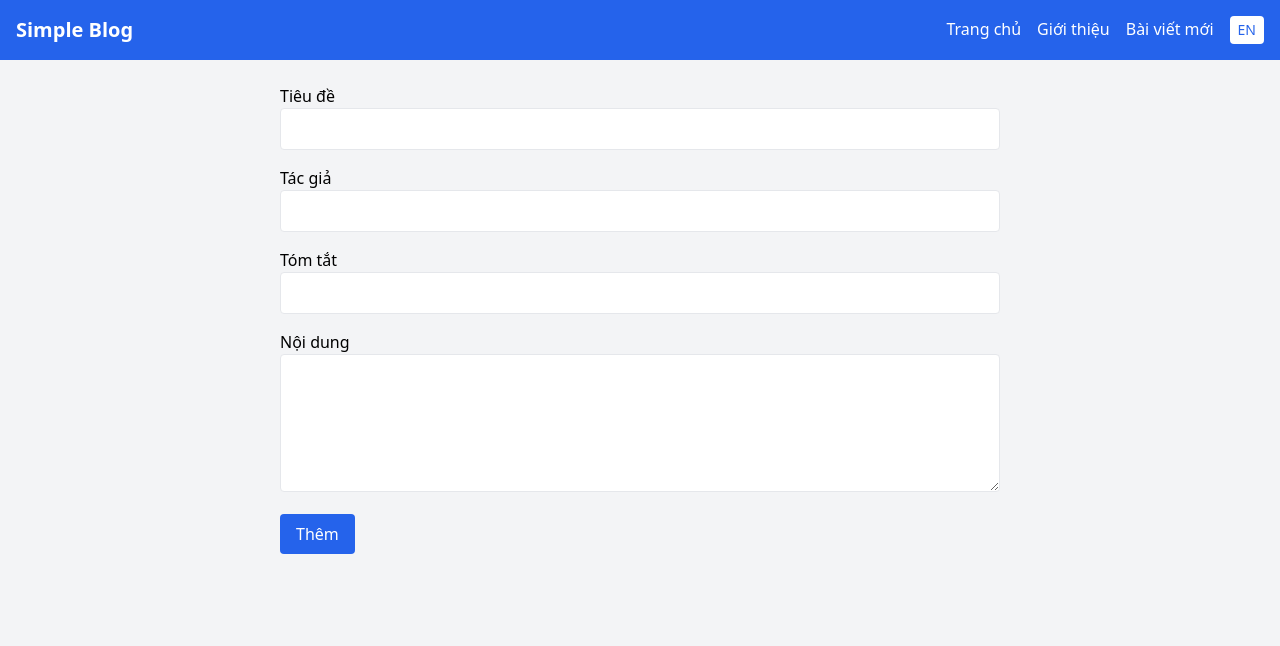
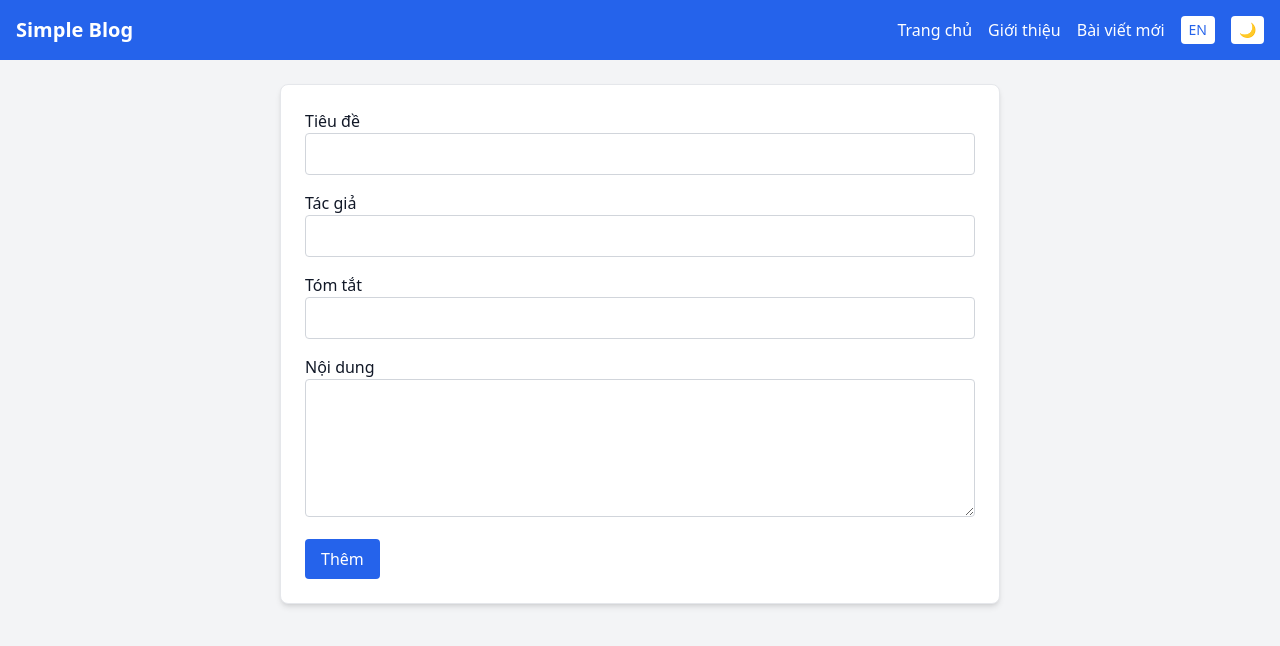
Before and after one commit to letungbaoan/ThucHanhReactJs, a React (Vite) app: page /new-post in a window 1280 px wide. Shown: the top 646 px of the page. Built offline with nearby package versions, Linux system fonts and the light colour scheme.

Commit message:
Module 9

```diff
--- a/src/App.tsx
+++ b/src/App.tsx
@@ -43,7 +43,7 @@ const App: React.FC = () => {
   return (
     <Router>
       <ToastContainer position='top-right' autoClose={3000} />
-      <div className='min-h-screen bg-gray-100'>
+      <div className='min-h-screen bg-gray-100 text-black dark:bg-gray-800 dark:text-white'>
         <Header title='Simple Blog' />
 
         <main className='mx-auto max-w-3xl p-6'>
--- a/src/components/Header.tsx
+++ b/src/components/Header.tsx
@@ -1,6 +1,7 @@
 import React from 'react'
 import { useTranslation } from 'react-i18next'
 import { Link } from 'react-router-dom'
+import { useTheme } from '../context/ThemeContext'
 
 type HeaderProps = {
   title?: string
@@ -8,6 +9,7 @@ type HeaderProps = {
 
 const Header: React.FC<HeaderProps> = ({ title }) => {
   const { t, i18n } = useTranslation()
+  const { theme, toggleTheme } = useTheme()
 
   const toggleLang = () => {
     const newLang = i18n.language === 'vi' ? 'en' : 'vi'
@@ -15,9 +17,13 @@ const Header: React.FC<HeaderProps> = ({ title }) => {
   }
 
   return (
-    <header className='flex items-center justify-between bg-blue-600 p-4 text-white'>
+    <header
+      className={`flex items-center justify-between p-4 ${
+        theme === 'dark' ? 'bg-gray-900 text-white' : 'bg-blue-600 text-white'
+      }`}
+    >
       <h1 className='text-xl font-bold'>{title || t('title')}</h1>
-      <nav className='space-x-4'>
+      <nav className='flex items-center space-x-4'>
         <Link to='/' className='hover:underline'>
           {t('home')}
         </Link>
@@ -27,11 +33,19 @@ const Header: React.FC<HeaderProps> = ({ title }) => {
         <Link to='/new-post' className='hover:underline'>
           {t('newPost')}
         </Link>
+
         <button
           onClick={toggleLang}
-          className='ml-4 rounded bg-white px-2 py-1 text-sm font-medium text-blue-600 hover:bg-gray-200'
+          className='rounded bg-white px-2 py-1 text-sm font-medium text-blue-600 hover:bg-gray-200'
         >
           {i18n.language === 'vi' ? 'EN' : 'VI'}
+        </button>
+
+        <button
+          onClick={toggleTheme}
+          className='rounded bg-white px-2 py-1 text-sm font-medium text-blue-600 hover:bg-gray-200'
+        >
+          {theme === 'light' ? '🌙' : '☀️'}
         </button>
       </nav>
     </header>
--- a/src/components/PostCard.tsx
+++ b/src/components/PostCard.tsx
@@ -1,5 +1,6 @@
 import { useTranslation } from 'react-i18next'
 import { Link } from 'react-router-dom'
+import { useTheme } from '../context/ThemeContext'
 
 export interface Post {
   id: number
@@ -20,28 +21,32 @@ type PostCardProps = {
 
 const PostCard = ({ post }: PostCardProps) => {
   const { t } = useTranslation('postcard')
+  const { theme } = useTheme()
 
   const safeTitle = typeof post.title === 'string' && post.title.trim() ? post.title : t('noTitle')
-
   const safeAuthor = typeof post.author === 'string' && post.author.trim() ? post.author : t('unknownAuthor')
-
   const safeDate = (() => {
     const d = new Date(post.date)
     return d instanceof Date && !isNaN(d.getTime()) ? d.toLocaleDateString('vi-VN') : t('noDate')
   })()
-
   const safeExcerpt = typeof post.excerpt === 'string' && post.excerpt.trim() ? post.excerpt : t('noExcerpt')
 
   return (
-    <div className='rounded-lg border bg-white p-4 shadow-md'>
+    <div
+      className={`rounded-lg border p-4 shadow-md transition-colors duration-300 ${
+        theme === 'dark' ? 'border-gray-700 bg-gray-800 text-gray-100' : 'border-gray-200 bg-white text-gray-900'
+      }`}
+    >
       <h2 className='text-lg font-semibold'>{safeTitle}</h2>
-      <p className='text-sm text-gray-500'>
+      <p className={`text-sm ${theme === 'dark' ? 'text-gray-400' : 'text-gray-500'}`}>
         {safeAuthor} • {safeDate}
       </p>
-      <p className='mt-2 text-gray-700'>{safeExcerpt}</p>
+      <p className={`mt-2 ${theme === 'dark' ? 'text-gray-300' : 'text-gray-700'}`}>{safeExcerpt}</p>
       <Link
         to={`/post/${post.id}`}
-        className='mt-3 inline-block rounded bg-blue-500 px-4 py-2 text-white hover:bg-blue-600'
+        className={`mt-3 inline-block rounded px-4 py-2 transition-colors duration-200 ${
+          theme === 'dark' ? 'bg-blue-600 text-white hover:bg-blue-500' : 'bg-blue-500 text-white hover:bg-blue-600'
+        }`}
       >
         {t('readMore')}
       </Link>
--- /dev/null
+++ b/src/context/ThemeContext.tsx
@@ -0,0 +1,42 @@
+import { createContext, useContext, useState, type ReactNode, useEffect } from 'react'
+
+type Theme = 'light' | 'dark'
+
+type ThemeContextType = {
+  theme: Theme
+  toggleTheme: () => void
+}
+
+const ThemeContext = createContext<ThemeContextType | undefined>(undefined)
+
+export const ThemeProvider = ({ children }: { children: ReactNode }) => {
+  const [theme, setTheme] = useState<Theme>(() => {
+    const savedTheme = localStorage.getItem('theme')
+
+    if (savedTheme === 'light' || savedTheme === 'dark') {
+      return savedTheme
+    }
+
+    return 'light'
+  })
+
+  const toggleTheme = () => setTheme((prev) => (prev === 'light' ? 'dark' : 'light'))
+
+  useEffect(() => {
+    const root = window.document.documentElement
+    if (theme === 'dark') {
+      root.classList.add('dark')
+    } else {
+      root.classList.remove('dark')
+    }
+    localStorage.setItem('theme', theme)
+  }, [theme])
+
+  return <ThemeContext.Provider value={{ theme, toggleTheme }}>{children}</ThemeContext.Provider>
+}
+
+export const useTheme = () => {
+  const context = useContext(ThemeContext)
+  if (!context) throw new Error('useTheme must be used within ThemeProvider')
+  return context
+}
--- a/src/main.tsx
+++ b/src/main.tsx
@@ -5,11 +5,14 @@ import App from './App.tsx'
 import './i18n'
 import { I18nextProvider } from 'react-i18next'
 import i18n from './i18n'
+import { ThemeProvider } from './context/ThemeContext.tsx'
 
 createRoot(document.getElementById('root')!).render(
   <StrictMode>
-    <I18nextProvider i18n={i18n}>
-      <App />
-    </I18nextProvider>
+    <ThemeProvider>
+      <I18nextProvider i18n={i18n}>
+        <App />
+      </I18nextProvider>
+    </ThemeProvider>
   </StrictMode>
 )
--- a/src/pages/PostDetail.tsx
+++ b/src/pages/PostDetail.tsx
@@ -2,6 +2,7 @@ import React from 'react'
 import { Link, useNavigate, useParams } from 'react-router-dom'
 import type { Post } from '../components/PostCard'
 import { useTranslation } from 'react-i18next'
+import { useTheme } from '../context/ThemeContext'
 
 type PostDetailProps = {
   posts: Post[]
@@ -12,29 +13,47 @@ const PostDetail: React.FC<PostDetailProps> = ({ posts, onDelete }) => {
   const { t } = useTranslation('postdetail')
   const navigate = useNavigate()
   const { id } = useParams<{ id: string }>()
+  const { theme } = useTheme()
   const post = posts.find((p) => p.id === Number(id))
 
-  if (!post) return <p>{t('notFound')}</p>
+  if (!post)
+    return <p className={`text-center ${theme === 'dark' ? 'text-gray-300' : 'text-gray-700'}`}>{t('notFound')}</p>
 
   const handleDelete = () => {
-    if (window.confirm('Bạn có chắc chắn muốn xóa bài viết này?')) {
+    if (window.confirm(t('confirmDelete') || 'Bạn có chắc chắn muốn xóa bài viết này?')) {
       onDelete(post.id)
       navigate('/')
     }
   }
 
   return (
-    <article className='rounded-lg border bg-white p-6 shadow-md'>
+    <article
+      className={`rounded-lg border p-6 shadow-md transition-colors duration-300 ${
+        theme === 'dark' ? 'border-gray-700 bg-gray-800 text-gray-100' : 'border-gray-200 bg-white text-gray-900'
+      }`}
+    >
       <h2 className='text-2xl font-bold'>{post.title}</h2>
-      <p className='text-sm text-gray-500'>
+      <p className={`text-sm ${theme === 'dark' ? 'text-gray-400' : 'text-gray-500'}`}>
         {post.author} • {post.date.toLocaleDateString('vi-VN')}
       </p>
-      <div className='mt-4 text-gray-700'>{post.content}</div>
+      <div className={`mt-4 ${theme === 'dark' ? 'text-gray-300' : 'text-gray-700'}`}>{post.content}</div>
       <div className='mt-4 flex gap-2'>
-        <Link to={`/edit-post/${post.id}`} className='rounded bg-yellow-500 px-4 py-2 text-white'>
+        <Link
+          to={`/edit-post/${post.id}`}
+          className={`rounded px-4 py-2 transition-colors duration-200 ${
+            theme === 'dark'
+              ? 'bg-yellow-500 text-gray-900 hover:bg-yellow-400'
+              : 'bg-yellow-500 text-white hover:bg-yellow-600'
+          }`}
+        >
           {t('edit')}
         </Link>
-        <button onClick={handleDelete} className='rounded bg-red-600 px-4 py-2 text-white'>
+        <button
+          onClick={handleDelete}
+          className={`rounded px-4 py-2 transition-colors duration-200 ${
+            theme === 'dark' ? 'bg-red-600 text-white hover:bg-red-500' : 'bg-red-600 text-white hover:bg-red-700'
+          }`}
+        >
           {t('delete')}
         </button>
       </div>
--- a/src/pages/PostForm.tsx
+++ b/src/pages/PostForm.tsx
@@ -3,6 +3,7 @@ import { useNavigate } from 'react-router-dom'
 import type { Post } from '../components/PostCard'
 import { useTranslation } from 'react-i18next'
 import { toast } from 'react-toastify'
+import { useTheme } from '../context/ThemeContext'
 
 type PostFormProps = {
   onSubmit: (post: Post) => void
@@ -17,6 +18,7 @@ const PostForm: React.FC<PostFormProps> = ({ onSubmit, initialPost }) => {
   const [errors, setErrors] = useState<{ [key: string]: string }>({})
   const { t } = useTranslation(['newpost', 'common'])
   const navigate = useNavigate()
+  const { theme } = useTheme()
 
   const handleSubmit = (e: React.FormEvent) => {
     e.preventDefault()
@@ -59,48 +61,70 @@ const PostForm: React.FC<PostFormProps> = ({ onSubmit, initialPost }) => {
   }
 
   return (
-    <form onSubmit={handleSubmit} className='space-y-4'>
+    <form
+      onSubmit={handleSubmit}
+      className={`space-y-4 rounded-lg border p-6 shadow-md transition-colors duration-300 ${
+        theme === 'dark' ? 'border-gray-700 bg-gray-800 text-gray-100' : 'border-gray-200 bg-white text-gray-900'
+      }`}
+    >
       <div>
         <label className='block font-medium'>{t('formTitle')}</label>
         <input
           type='text'
           value={title}
           onChange={(e) => setTitle(e.target.value)}
-          className='w-full rounded border px-3 py-2'
+          className={`w-full rounded border px-3 py-2 ${
+            theme === 'dark' ? 'border-gray-600 bg-gray-700 text-gray-100' : 'border-gray-300 bg-white text-gray-900'
+          }`}
         />
-        {errors.title && <p className='text-sm text-red-500'>{errors.title}</p>}
+        {errors.title && <p className='text-sm text-red-400'>{errors.title}</p>}
       </div>
+
       <div>
         <label className='block font-medium'>{t('formAuthor')}</label>
         <input
           type='text'
           value={author}
           onChange={(e) => setAuthor(e.target.value)}
-          className='w-full rounded border px-3 py-2'
+          className={`w-full rounded border px-3 py-2 ${
+            theme === 'dark' ? 'border-gray-600 bg-gray-700 text-gray-100' : 'border-gray-300 bg-white text-gray-900'
+          }`}
         />
-        {errors.author && <p className='text-sm text-red-500'>{errors.author}</p>}
+        {errors.author && <p className='text-sm text-red-400'>{errors.author}</p>}
       </div>
+
       <div>
         <label className='block font-medium'>{t('formExcerpt')}</label>
         <input
           type='text'
           value={excerpt}
           onChange={(e) => setExcerpt(e.target.value)}
-          className='w-full rounded border px-3 py-2'
+          className={`w-full rounded border px-3 py-2 ${
+            theme === 'dark' ? 'border-gray-600 bg-gray-700 text-gray-100' : 'border-gray-300 bg-white text-gray-900'
+          }`}
         />
-        {errors.excerpt && <p className='text-sm text-red-500'>{errors.excerpt}</p>}
+        {errors.excerpt && <p className='text-sm text-red-400'>{errors.excerpt}</p>}
       </div>
+
       <div>
         <label className='block font-medium'>{t('formContent')}</label>
         <textarea
           value={content}
           onChange={(e) => setContent(e.target.value)}
-          className='w-full rounded border px-3 py-2'
+          className={`w-full rounded border px-3 py-2 ${
+            theme === 'dark' ? 'border-gray-600 bg-gray-700 text-gray-100' : 'border-gray-300 bg-white text-gray-900'
+          }`}
           rows={5}
         />
-        {errors.content && <p className='text-sm text-red-500'>{errors.content}</p>}
+        {errors.content && <p className='text-sm text-red-400'>{errors.content}</p>}
       </div>
-      <button type='submit' className='rounded bg-blue-600 px-4 py-2 text-white hover:bg-blue-700'>
+
+      <button
+        type='submit'
+        className={`rounded px-4 py-2 text-white transition-colors duration-200 ${
+          theme === 'dark' ? 'bg-blue-600 hover:bg-blue-500' : 'bg-blue-600 hover:bg-blue-700'
+        }`}
+      >
         {initialPost ? t('update') : t('submit')}
       </button>
     </form>
--- a/tailwind.config.js
+++ b/tailwind.config.js
@@ -1,5 +1,6 @@
 /** @type {import('tailwindcss').Config} */
 export default {
+  darkMode: 'class',
   content: ['./index.html', './src/**/*.{js,ts,jsx,tsx}'],
   theme: {
     extend: {}
```
